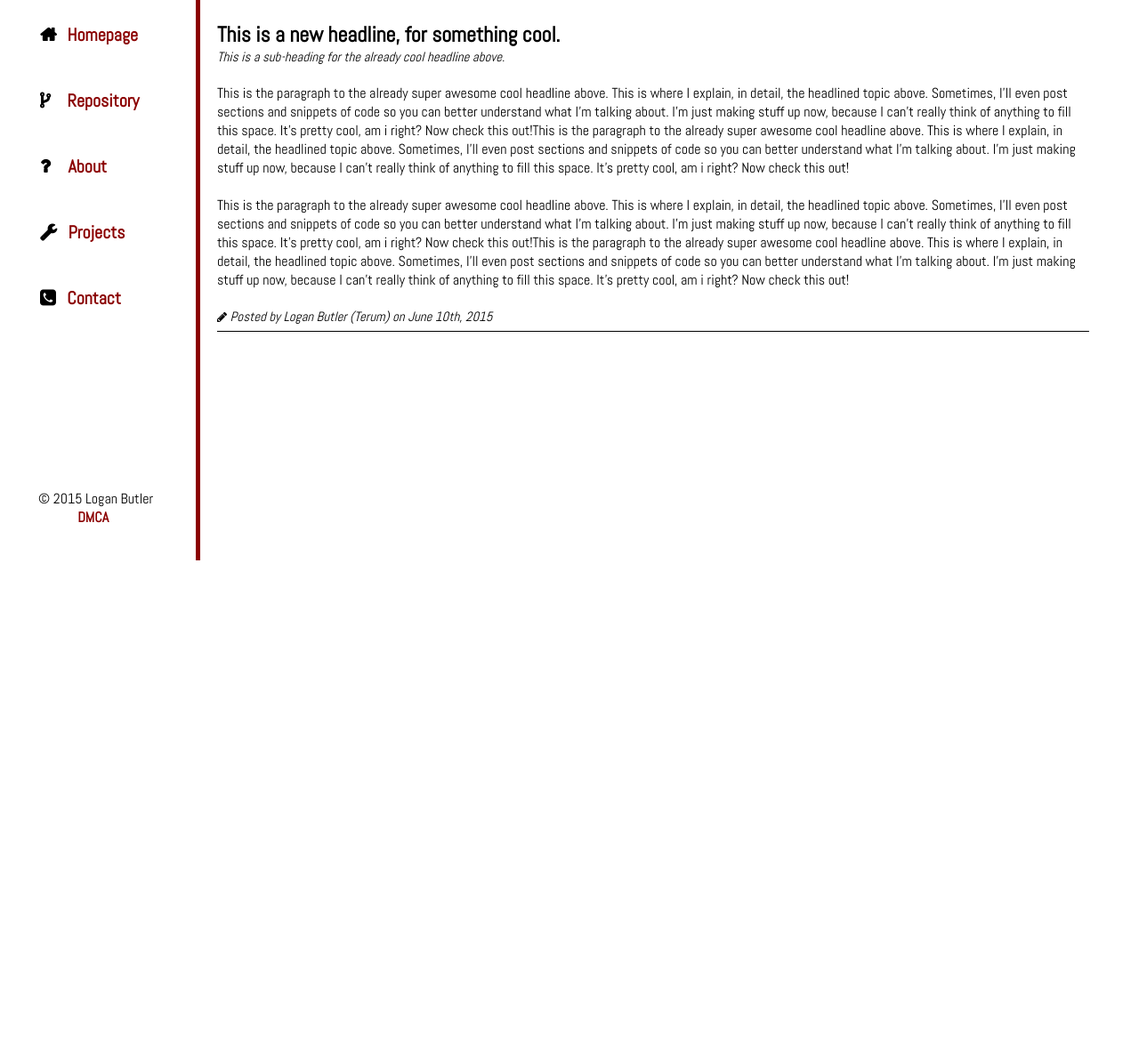
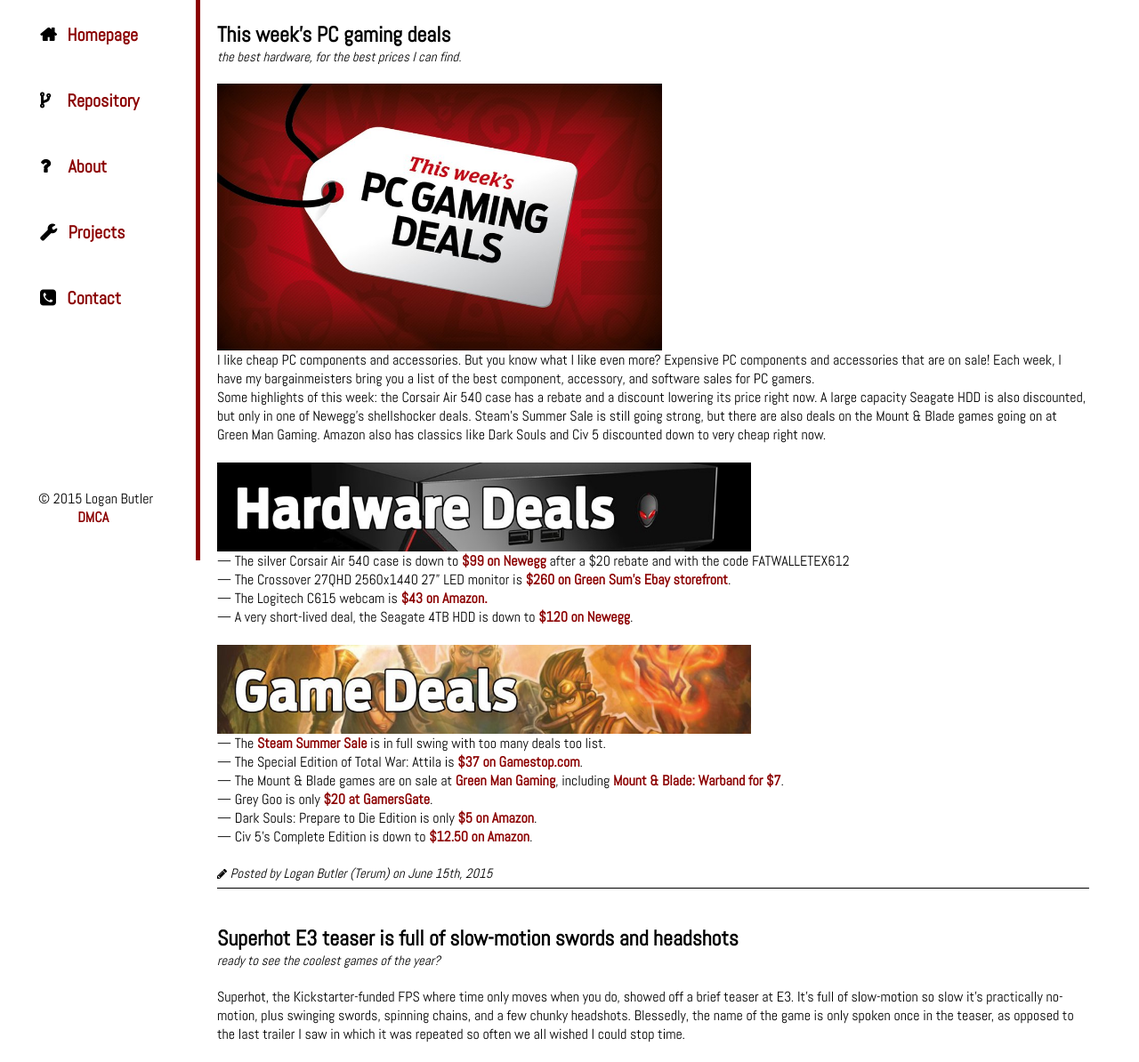
Before and after one commit to logan-ck/terum, a PHP site: page / in a window 1280 px wide. Shown: the part 170-1364 px from the top of the page at 89% size. Before the commit the page ends 800 px from the top, so only its background shows below. Run offline with PHP 8.4, Linux system fonts and the light colour scheme; grey boxes are pictures that could not be loaded.

Commit message:
Update
Added some posts to main index file, misc posts.

```diff
--- a/index.php
+++ b/index.php
@@ -6,7 +6,7 @@
 			<meta http-equiv="Content-Type" content="text/html; charset=UTF-8"/>
 			<meta http-equiv="X-UA-Compatible" content="chrome=1, IE=edge">
 
-			<meta name="description" content="an actual website by logan.. "/>
+			<meta name="description" content="Terum (Logan Butler's) Homepage | Home of the Awesomeness Station, and the best PC posts and gaming activity, ever."/>
 			<meta name="keywords" content="personal, homepage, terum"/>
 			<meta name="robots" content="googlebot, bingbot"/>
 
@@ -21,7 +21,7 @@
 			<!-- Font Awesome 4.3.0 -->
 			<link href="font-awesome/css/font-awesome.min.css" rel="stylesheet"/>
 
-			<title>Terum International Solutions</title>
+			<title>(Terum) Logan's Headquarters</title>
 		</head>
 
 		<body id="content">
@@ -53,22 +53,57 @@
 			<div class="body">
 				<div class="content">
 					<div class="post">
-						<h2>This is a new headline, for something cool.</h2>
-						<p class="sub-title">This is a sub-heading for the already cool headline above.</p>
+						<h2>This week’s PC gaming deals</h2>
+						<p class="sub-title">the best hardware, for the best prices I can find.</p>
+
+						<br clear="left"/>
+						<img src="img/header.jpg" height="300" width="500"/>
+						<br />
+						<p class="page-content"
+						> I like cheap PC components and accessories. But you know what I like even more? Expensive PC components and accessories that are on sale! Each week, I have my bargainmeisters bring you a list of the best component, accessory, and software sales for PC gamers.  <br />
+
+						Some highlights of this week: the Corsair Air 540 case has a rebate and a discount lowering its price right now. A large capacity Seagate HDD is also discounted, but only in one of Newegg's shellshocker deals. Steam's Summer Sale is still going strong, but there are also deals on the Mount & Blade games going on at Green Man Gaming. Amazon also has classics like Dark Souls and Civ 5 discounted down to very cheap right now.  </p>
+
+						<br clear="left"/>
+
+						<img src="img/hardware.jpg" height="100" width="600"/> <br />
+						<p>
+						— The silver Corsair Air 540 case is down to <a href="http://fave.co/1G8oGrG">$99 on Newegg</a> after a $20 rebate and with the code FATWALLETEX612 <br />
+						— The Crossover 27QHD 2560x1440 27” LED monitor is <a href="http://fave.co/1GInF02">$260 on Green Sum’s Ebay storefront</a>. <br />
+						— The Logitech C615 webcam is <a href="http://target.georiot.com/Proxy.ashx?TSID=8432&GR_URL=http%3A%2F%2Fwww.amazon.com%2Fdp%2FB004YW7WCY%2F%3Ftag%3Dpcgedit-20">$43 on Amazon.</a> <br />
+						— A very short-lived deal, the Seagate 4TB HDD is down to <a href="http://fave.co/1G8ubH1">$120 on Newegg</a>. <br />
+						</p>
+						<br clear="left"/>
+
+						<img src="img/gamedeals.jpg" height="100" width="600"/>
+						<p>
+						— The <a href="http://store.steampowered.com/">Steam Summer Sale</a> is in full swing with too many deals too list. <br />
+						— The Special Edition of Total War: Attila is <a href="http://fave.co/1GIp5HK">$37 on Gamestop.com</a>. <br />
+						— The Mount & Blade games are on sale at <a href="http://fave.co/1G8uS35">Green Man Gaming</a>, including <a href="http://fave.co/1G8vhlX">Mount & Blade: Warband for $7</a>. <br />
+						— Grey Goo is only <a href="http://fave.co/1G8uVvx">$20 at GamersGate</a>. <br />
+						— Dark Souls: Prepare to Die Edition is only <a href="http://target.georiot.com/Proxy.ashx?TSID=8432&GR_URL=http%3A%2F%2Fwww.amazon.com%2Fdp%2FB00917DBUE%2F%3Ftag%3Dpcgedit-20">$5 on Amazon</a>. <br />
+						— Civ 5’s Complete Edition is down to <a href="http://target.georiot.com/Proxy.ashx?TSID=8432&GR_URL=http%3A%2F%2Fwww.amazon.com%2Fdp%2FB00I4C2EKA%2F%3Ftag%3Dpcgedit-20">$12.50 on Amazon</a>. </br >
+						</p>
+						<br clear="left"/>
+
+						<p class="postline"><i style="font-size: 13px;" class="fa fa-pencil"></i> Posted by Logan Butler (Terum) on June 15th, 2015</p>
+					</div>
+					<div class="post">
+						<h2>Superhot E3 teaser is full of slow-motion swords and headshots</h2>
+						<p class="sub-title">ready to see the coolest games of the year?</p>
 
 						<br clear="left"/>
 
 						<p class="page-content"
-						> This is the paragraph to the already super awesome cool headline above. This is where I explain, in detail, the headlined topic above. Sometimes, I'll even post sections and snippets of code so you can better understand what I'm talking about. I'm just making stuff up now, because I can't really think of anything to fill this space. It's pretty cool, am i right? Now check this out!This is the paragraph to the already super awesome cool headline above. This is where I explain, in detail, the headlined topic above. Sometimes, I'll even post sections and snippets of code so you can better understand what I'm talking about. I'm just making stuff up now, because I can't really think of anything to fill this space. It's pretty cool, am i right? Now check this out! </p>
+						> Superhot, the Kickstarter-funded FPS where time only moves when you do, showed off a brief teaser at E3. It's full of slow-motion so slow it's practically no-motion, plus swinging swords, spinning chains, and a few chunky headshots. Blessedly, the name of the game is only spoken once in the teaser, as opposed to the last trailer I saw in which it was repeated so often we all wished I could stop time. </p>
 
 						<br clear="left"/>
 
-						<p class="page-content"
-						> This is the paragraph to the already super awesome cool headline above. This is where I explain, in detail, the headlined topic above. Sometimes, I'll even post sections and snippets of code so you can better understand what I'm talking about. I'm just making stuff up now, because I can't really think of anything to fill this space. It's pretty cool, am i right? Now check this out!This is the paragraph to the already super awesome cool headline above. This is where I explain, in detail, the headlined topic above. Sometimes, I'll even post sections and snippets of code so you can better understand what I'm talking about. I'm just making stuff up now, because I can't really think of anything to fill this space. It's pretty cool, am i right? Now check this out! </p>
+						<iframe width="560" height="315" src="https://www.youtube.com/embed/5tiEXonI_mc" frameborder="0" allowfullscreen></iframe> <br />
 
 						<br clear="left"/>
 
-						<p class="postline"><i style="font-size: 13px;" class="fa fa-pencil"></i> Posted by Logan Butler (Terum) on June 10th, 2015</p>
+						<p class="postline"><i style="font-size: 13px;" class="fa fa-pencil"></i> Posted by Logan Butler (Terum) on June 12th, 2015</p>
 					</div>
 				</div>
 			</div>
```
Also changed, not shown: img/gamedeals.jpg (added), img/hardware.jpg (added), img/header.jpg (added).
